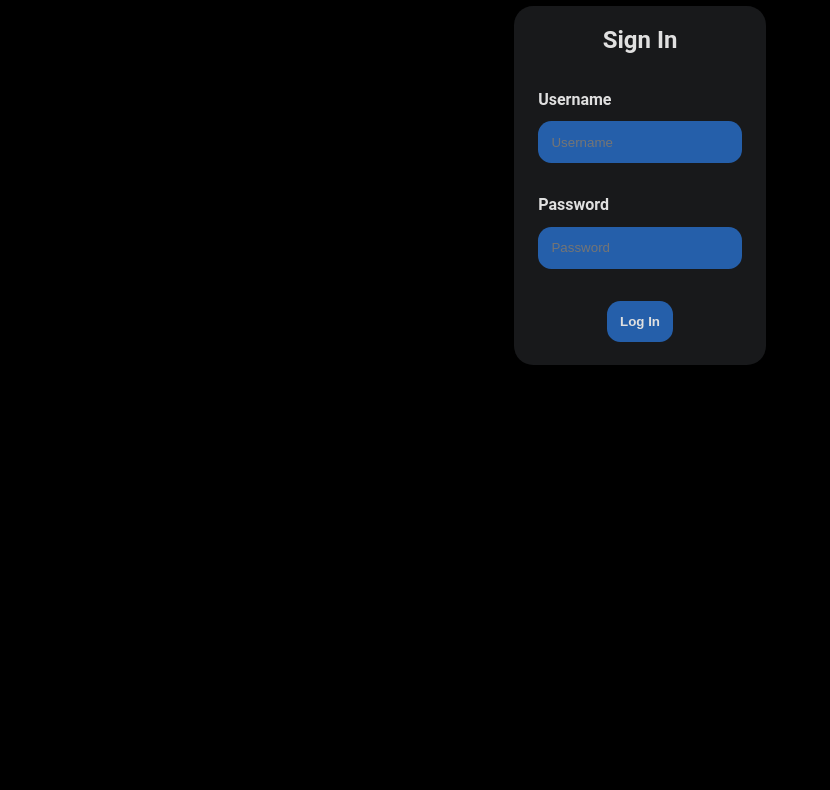
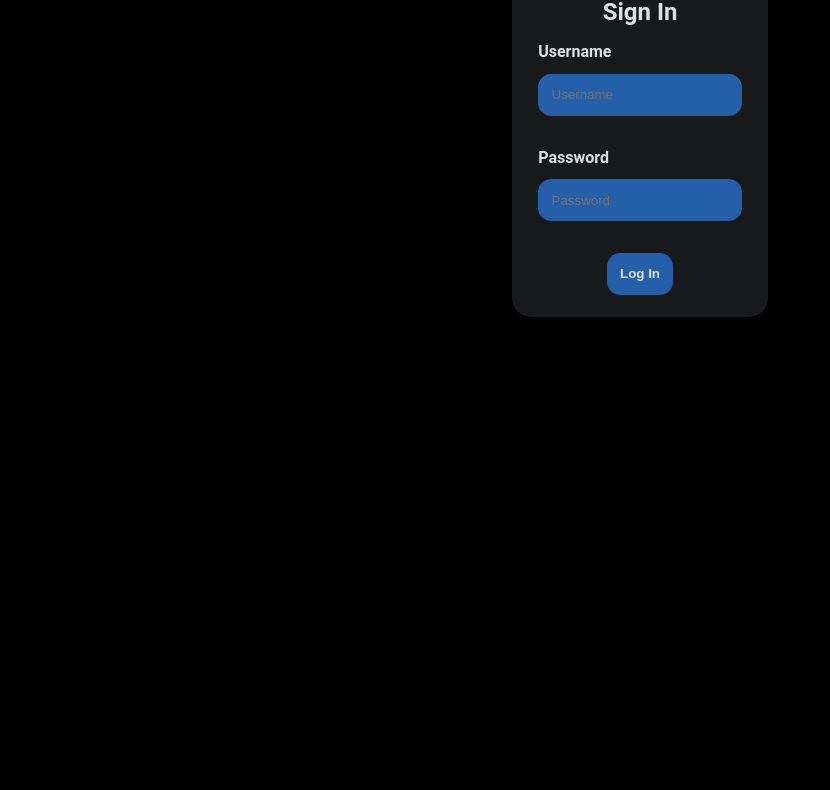
Before and after one commit to A1exYeh/gymAPP, a website: page public/index.html in a window 1280 px wide. Shown: the part 75-865 px from the top of the page, without its empty margins (0-830 px from the left). Before the commit the page ends 800 px from the top, so only its background shows below. Drawn offline with Linux system fonts and the light colour scheme.

Commit message:
Fix margin styling for body element

```diff
--- a/public/styles.css
+++ b/public/styles.css
@@ -2,8 +2,14 @@ html, body {
     font-family: Roboto, Oxygen, Ubuntu, Cantarell, 'Open Sans', 'Helvetica Neue', sans-serif;
     box-sizing: border-box;
     background-color: #000000;
+    margin: 0;
+    height: 100vw;
+    width: auto;
+    color: #E0E0E0;
+}
 
-    color: #E0E0E0;
+h1 {
+    margin: 0;
 }
 
 #logInCard {
@@ -16,12 +22,17 @@ html, body {
     width: 20%;
     height: 30%;
     text-align: center;
+    margin-top: 1em;
     margin-left: auto;
     margin-right: auto;
     display: flex;
     flex-direction: column;
     justify-content: center;
     align-items: center;
+}
+
+#logInCard h1 {
+    margin-top: 0.8em;
 }
 
 #logInCard p {
```
